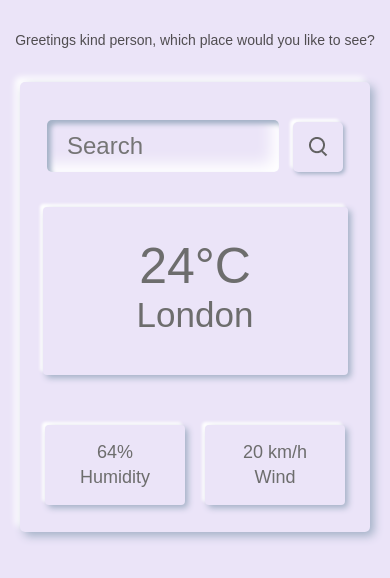
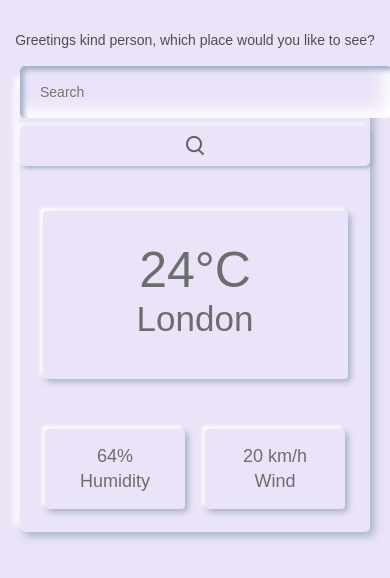
Before and after one commit to KMarios/WeatherApp, a plain HTML site: page index.html in a window 390 px wide. Drawn offline with Linux system fonts and the light colour scheme.

Commit message:
Update styles.css

```diff
--- a/styles.css
+++ b/styles.css
@@ -58,11 +58,13 @@ h3 {
 
 .top-bar {
     display: flex;
-    justify-content: center;
-    gap: 14px;
-    padding-top: 60px;
+    flex-direction: row; /* Ensure horizontal alignment */
+    justify-content: space-between; /* Space out elements */
+    align-items: center; /* Center elements vertically */
+    gap: 10px; /* Space between input and search icon */
+    width: 100%; /* Use full width of the container */
+    padding: 10px; /* Add some padding for spacing */
 }
-
 .cityInput {
     width: 280px;
     height: 50px;
@@ -78,29 +80,28 @@ h3 {
     transition: 100ms;
 }
 
+
 .search-icon {
     display: flex;
     justify-content: center;
     align-items: center;
-    width: 50px;
-    height: 50px;
+    width: 40px; /* Smaller size for compactness */
+    height: 40px; /* Consistent height with input */
     background-color: #ebe4f8;
     border-radius: 5px;
     cursor: pointer;
-    box-shadow: 2px 2px 4px #a3b1c6, -3px -3px 3px #ffffff;
-    margin-top: 2px;
+    box-shadow: 2px 2px 4px #a3b1c6, -2px -2px 4px #ffffff;
+    margin-top: 0; /* Align with input */
     transition: transform 0.1s ease, box-shadow 0.1s ease;
 }
 
 .search-icon:hover {
-    border-radius: 8px;
     transform: scale(1.05);
-    box-shadow: 2px 2px 4px #a3b1c6, -3px -3px 3px #ffffff;
+    box-shadow: 2px 2px 4px #a3b1c6, -2px -2px 4px #ffffff;
 }
 
 .search-icon:active {
     transform: scale(0.95);
-    box-shadow:  2px 2px 4px #a3b1c6, -3px -3px 3px #ffffff;
 }
 
 .weather-group{
@@ -173,8 +174,21 @@ h3 {
         height: 450px;
     }
 
+    .top-bar {
+        flex-direction: column; /* Stack input and button vertically */
+        align-items: stretch; /* Stretch to fit container width */
+        gap: 8px; /* Reduce gap for smaller screens */
+    }
+
     .cityInput {
-        width: 210px;
+        width: 100%; /* Full width of the container */
+        max-width: none; /* Allow it to expand fully */
+        font-size: 14px; /* Smaller font for compactness */
+    }
+
+    .search-icon {
+        width: 100%; /* Match the input width */
+        height: 40px; /* Consistent height */
     }
 
     .weather-group{
```
